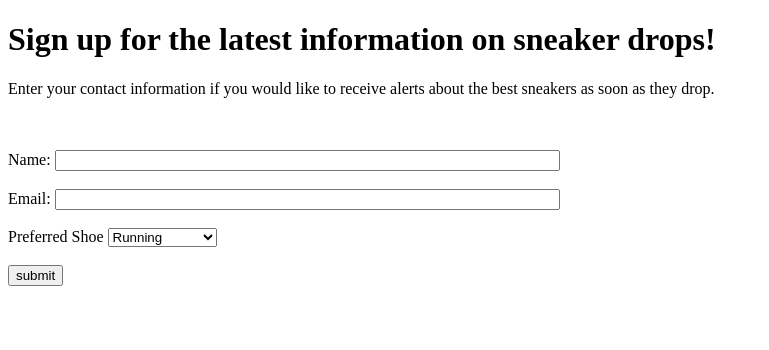
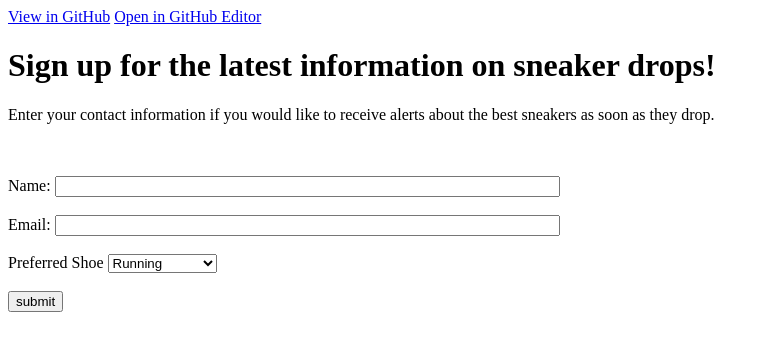
Before and after one commit to alombardo4/segment-demo, a plain HTML site: page index.html in a window 1280 px wide. Shown: the whole page, without its empty margins (0-769 px from the left). Drawn offline with Linux system fonts and the light colour scheme.

Commit message:
add buttons to open in github easily

```diff
--- a/index.html
+++ b/index.html
@@ -8,6 +8,10 @@
 
 <body>
 <body>
+<div>
+  <a href="https://github.com/alombardo4/segment-demo" target="_blank">View in GitHub</a>
+  <a href="https://github.dev/alombardo4/segment-demo" target="_blank">Open in GitHub Editor</a>
+</div>
 <h1>Sign up for the latest information on sneaker drops!</h1>
 <p>Enter your contact information if you would like to receive alerts about the best sneakers as soon as they drop.</p>
 <!--Location for users to enter their information to receive the sneakerhead newsletter-->
```
